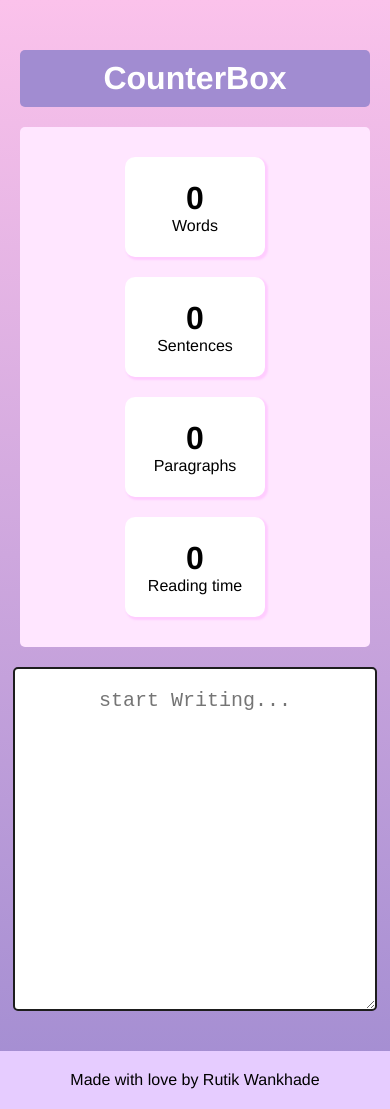
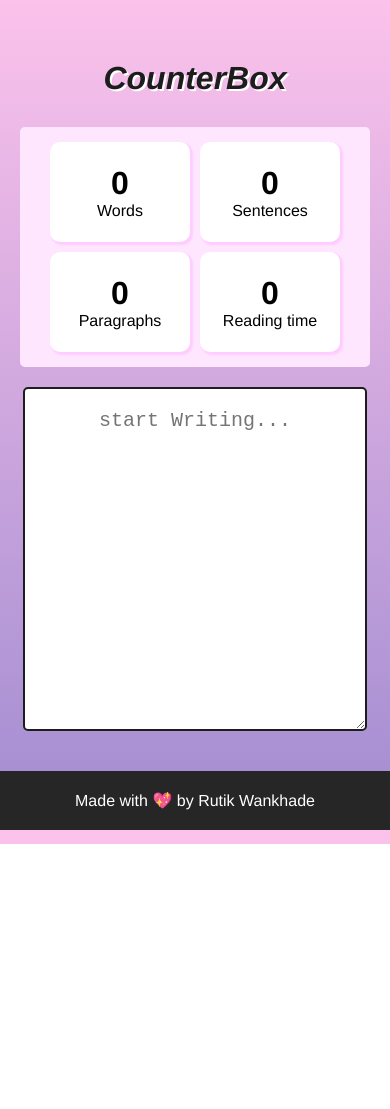
Before and after one commit to rutikwankhade/CounterBox, a plain HTML site: page index.html in a window 390 px wide. After the commit the page ends 844 px from the top, so only its background shows below. Drawn offline with Linux system fonts and the light colour scheme.

Commit message:
fixed responsiveness

```diff
--- a/index.html
+++ b/index.html
@@ -43,7 +43,7 @@
     </div>
 </div>
     <Footer>
-        Made with love by Rutik Wankhade
+        Made with 💖 by Rutik Wankhade
     </Footer>
 </body>
 
--- a/style.css
+++ b/style.css
@@ -18,10 +18,11 @@ body{
     font-family:helvetica;
     padding:10px;
     border-radius:5px;
-    color:#ffffff;
-    background-color: #a18cd1;
+    color: #1d1d1d;
     margin:auto;
     margin:50px 20px 0px 20px;
+    font-style: italic;
+    text-shadow: 2px 2px #ffffff;
 }
 
 .content{
@@ -73,9 +74,10 @@ footer{
     bottom:0;
     padding:20px;
     font-size: 16px;
-    background-color:  #e6ccff;
+    background-color:#262626;
     margin-top:40px;
     text-align: center;
+    color:#ffffff;
 }
 
 
@@ -83,11 +85,14 @@ footer{
 @media screen and (max-width:600px){
 
 
-    .text{ min-width:320px;
+    .text{ min-width:300px;
         width:auto;
     }
     .count-box{
-        margin:10px;
+        margin:5px;
+    }
+    .content{
+        padding:10px;
     }
 
 }
```
